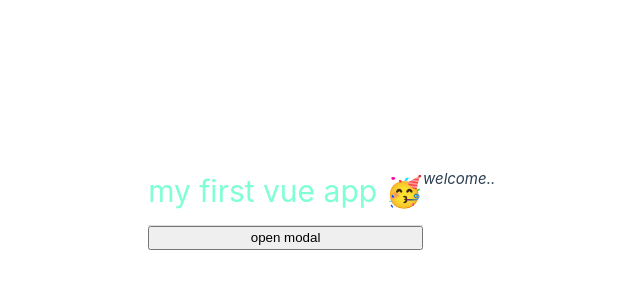
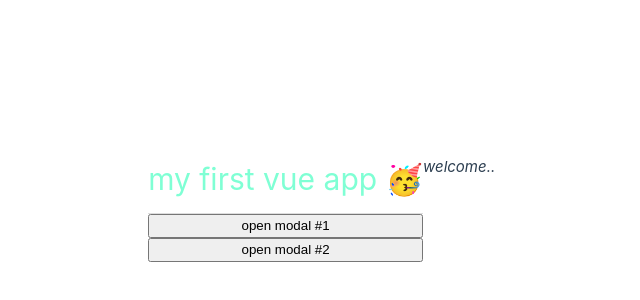
Before and after one commit to stopdaydreaming/vue3-super-engine, a Vue app: page / in a window 1280 px wide. Shown: the part 192-492 px from the top of the page, without its empty margins (217-857 px from the left). Built offline with nearby package versions, Linux system fonts and the light colour scheme.

Commit message:
added second modal

```diff
--- a/src/App.vue
+++ b/src/App.vue
@@ -2,6 +2,8 @@
 <template>
   <h1>{{ title }}</h1>
   <p>welcome..</p>
+
+  <!-- modal #1 -->
   <div v-if="showModal">
     <Modal theme="sale" @close="toggleModal">
       <template v-slot:links>
@@ -9,10 +11,26 @@
         <a href="#">more info</a>
       </template>
       <h1>Super Giveaway</h1>
-    <p>Lorem ipsum, dolor sit amet consectetur adipisicing elit. Dolorum sunt modi sit nulla id illum placeat quo assumenda consequatur nostrum deleniti ab eligendi natus culpa aperiam eum, laboriosam corporis officia!</p>
+      <p>Lorem ipsum, dolor sit amet consectetur adipisicing elit. Dolorum sunt modi sit nulla id illum placeat quo
+        assumenda consequatur nostrum deleniti ab eligendi natus culpa aperiam eum, laboriosam corporis officia!</p>
     </Modal>
   </div>
-  <button @click="toggleModal">open modal</button><br/>
+
+  <!-- modal #2 -->
+  <div v-if="showModalTwo">
+    <Modal @close="toggleModalTwo">
+      <template v-slot:links>
+        <a href="#">sign up</a>
+        <a href="#">more info</a>
+      </template>
+      <h1>Super Newletter</h1>
+      <p>Lorem ipsum, dolor sit amet consectetur adipisicing elit. Dolorum sunt modi sit nulla id illum placeat quo
+        assumenda consequatur nostrum deleniti ab eligendi natus culpa aperiam eum, laboriosam corporis officia!</p>
+    </Modal>
+  </div>
+
+  <button @click="toggleModal">open modal #1</button><br />
+  <button @click="toggleModalTwo">open modal #2</button><br />
 </template>
 
 <script>
@@ -26,16 +44,20 @@
   data() {
     return {
       title: 'my first vue app 🥳',
-      showModal: false
+      showModal: false,
+      showModalTwo: false
     }
   },
   methods: {
-    handleClick(){
+    handleClick() {
       this.$refs.name.classList.add('active')
       this.$refs.name.focus()
     },
-    toggleModal(){
+    toggleModal() {
       this.showModal = !this.showModal
+    },
+    toggleModalTwo() {
+      this.showModalTwo = !this.showModalTwo
     }
   }
 }
@@ -50,6 +72,7 @@
   color: #2c3e50;
   margin-top: 60px;
 }
+
 h1 {
   border-bottom: 1px solid #ddd;
   display: inline-block;
--- a/src/components/Modal.vue
+++ b/src/components/Modal.vue
@@ -1,6 +1,6 @@
 <template>
     <div class="backdrop" @click.self="closeModal">
-        <div class="modal" :class="{ sale: theme === 'sale' }">
+        <div class="modal">
             <slot>default content</slot>
             <div class="actions">
                 <slot name="links"></slot>
```
Lines whose indentation alone changed are shown as unchanged.
